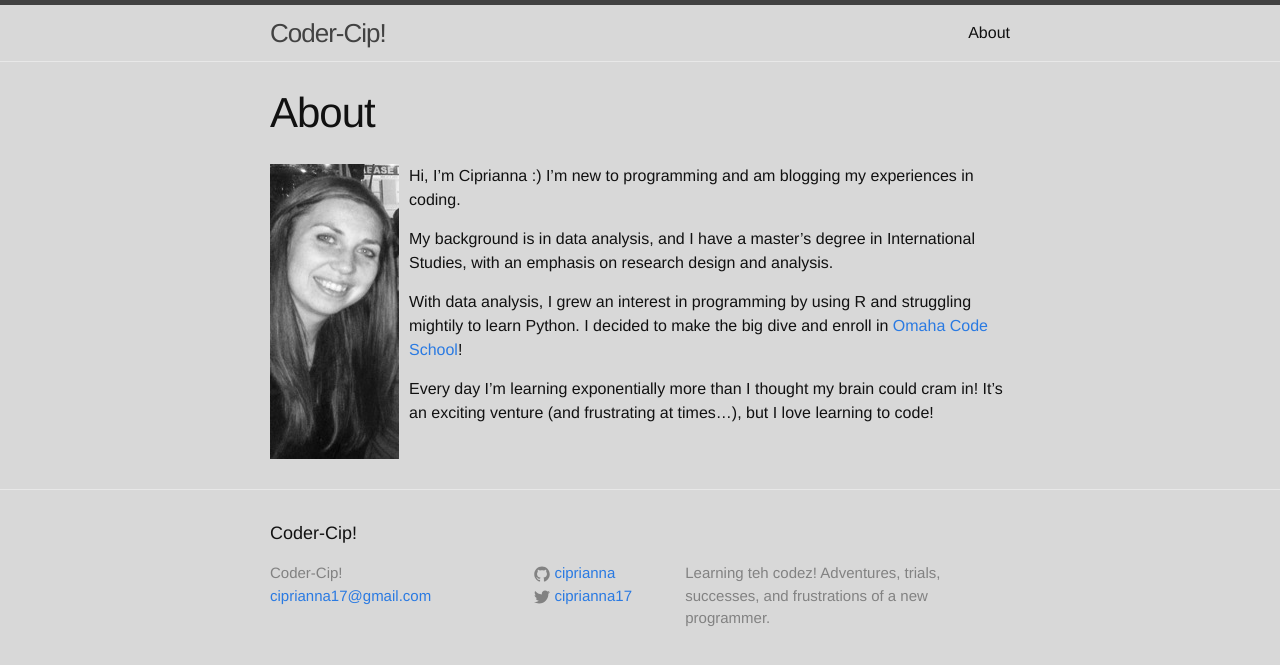
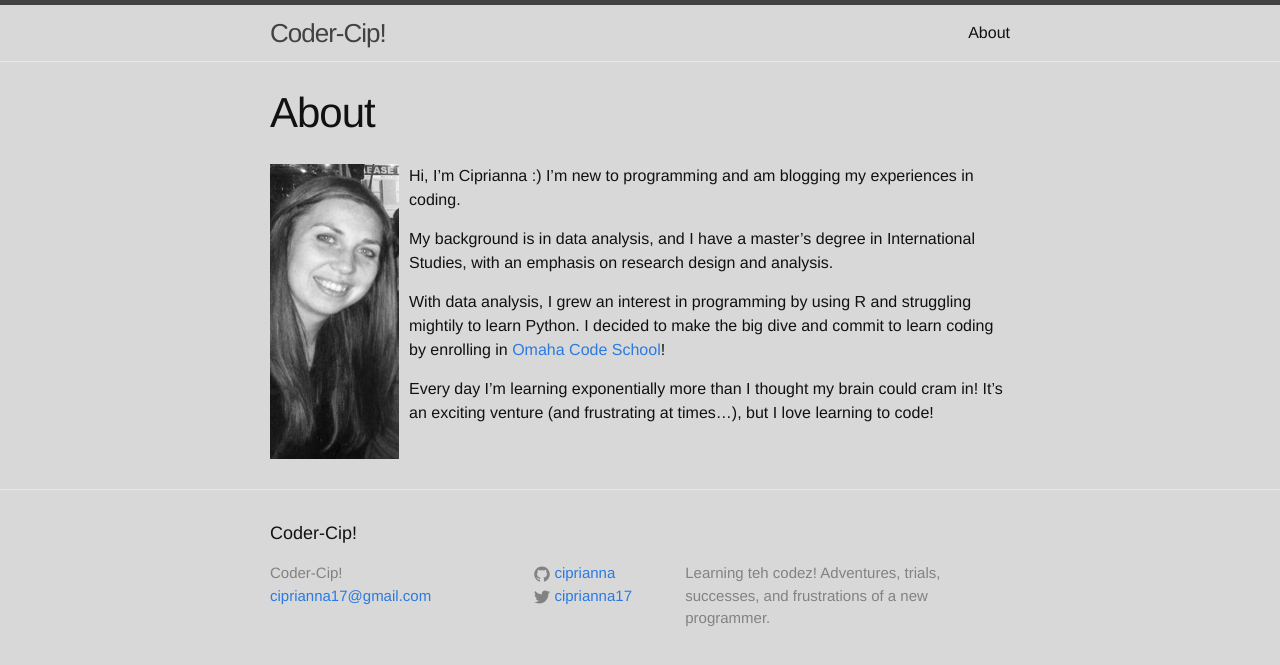
Before and after one commit to ciprianna/ciprianna, a Jekyll site: the page built from about.md, in a window 1280 px wide. Shown: the top 665 px of the page. Built offline with Jekyll 4.4.1, drawn with Linux system fonts in a browser that asks for light colours; Markdown is read by kramdown in place of the engine named in the settings.

Commit message:
Adjusted typos.

```diff
--- a/about.md
+++ b/about.md
@@ -13,7 +13,7 @@ Hi, I'm Ciprianna :) I'm new to programming and am blogging my experiences in co
 
 My background is in data analysis, and I have a master's degree in International Studies, with an emphasis on research design and analysis.
 
-With data analysis, I grew an interest in programming by using R and struggling mightily to learn Python.  I decided to make the big dive and enroll in [Omaha Code School][OCS]!
+With data analysis, I grew an interest in programming by using R and struggling mightily to learn Python.  I decided to make the big dive and commit to learn coding by enrolling in [Omaha Code School][OCS]!
 
 Every day I'm learning exponentially more than I thought my brain could cram in! It's an exciting venture (and frustrating at times...), but I love learning to code!
 
```
